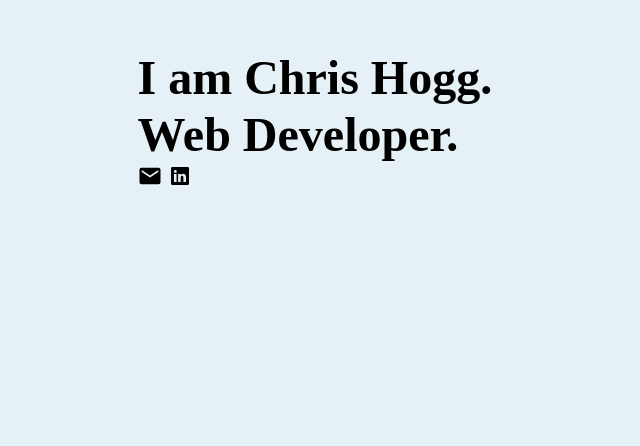
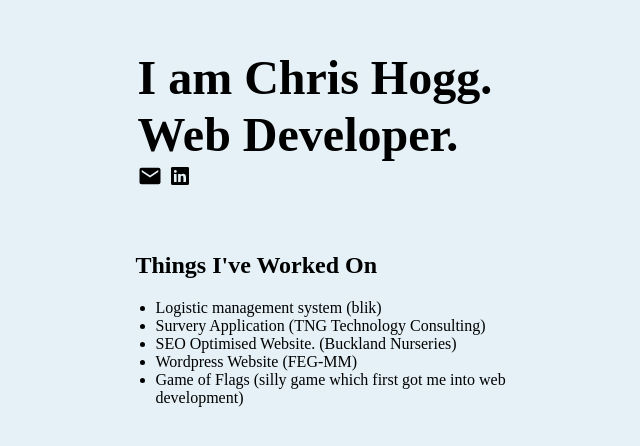
Before and after one commit to cthogg/gatsby-theme-modern-portfolio, a Gatsby site: page / in a window 1280 px wide. Shown: the part 150-596 px from the top of the page, without its empty margins (191-831 px from the left). Built offline with nearby package versions, Linux system fonts and the light colour scheme; Gatsby itself is replaced by a stand-in of ours; a web font is replaced by a local one.

Commit message:
feat: add things i have worked on

```diff
--- a/src/components/layout.css
+++ b/src/components/layout.css
@@ -13,7 +13,9 @@ a{
   color: black;
   text-decoration: none
 }
-
+ul{
+  padding-left: 20px
+}
 .wrapper {
   display: grid;
   grid-template-columns: repeat(12, [col-start] 1fr);
--- a/src/pages/index.js
+++ b/src/pages/index.js
@@ -13,6 +13,16 @@ const IndexPage = () => (
       <h1>I am Chris Hogg.</h1>
       <h1>Web Developer.</h1>
       <p> <a href={`mailto:${EMAIL_ADDRESS}`}> <IoMdMail></IoMdMail> </a>   <a href={LINKEDIN_URL}> <IoLogoLinkedin></IoLogoLinkedin> </a> </p>
+      <br />
+      <br />
+      <h2> Things I've Worked On</h2>
+      <ul>
+        <li> Logistic management system (blik) </li>
+        <li> Survery Application (TNG Technology Consulting)</li>
+        <li> SEO Optimised Website. (Buckland Nurseries) </li>
+        <li> Wordpress Website (FEG-MM) </li>
+        <li> Game of Flags (silly game which first got me into web development)</li>
+      </ul>
     </div>
   </div >
 )
```
